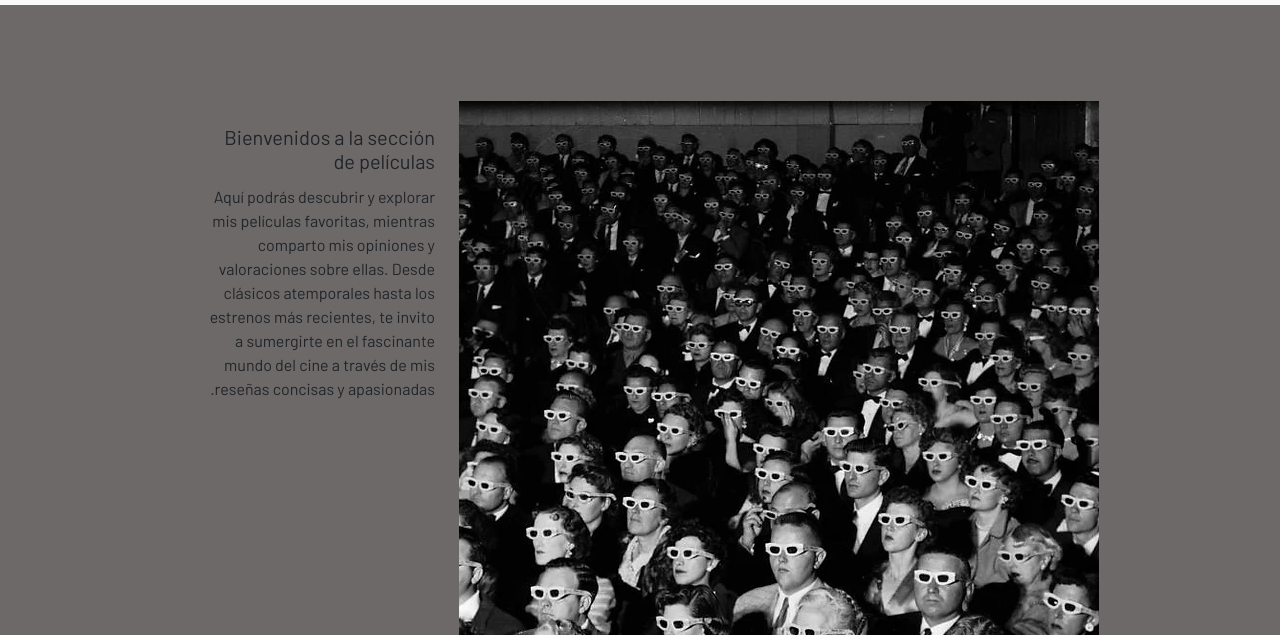
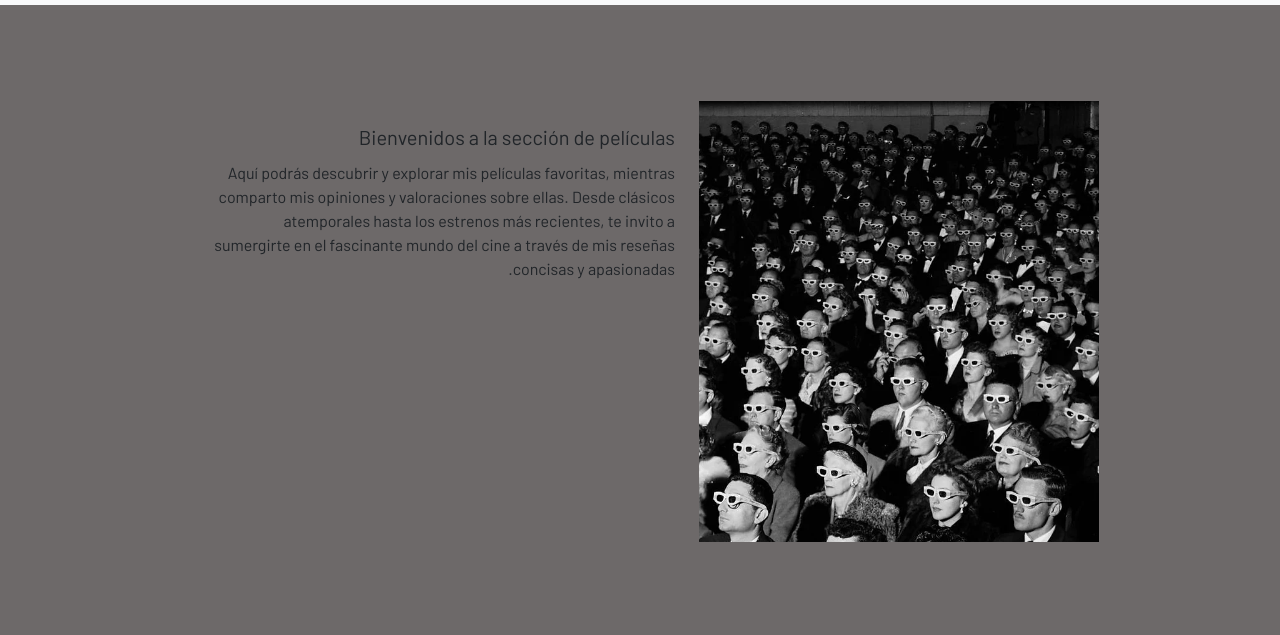
Before and after one commit to YazminTurco/Entrega2-Turco, a website: page pages/peliculas.html in a window 1280 px wide. Shown: the part 146-781 px from the top of the page. Drawn offline with nearby package versions, Linux system fonts and the light colour scheme; a web font is replaced by a local one.

Commit message:
tamaño img

```diff
--- a/pages/peliculas.html
+++ b/pages/peliculas.html
@@ -57,7 +57,7 @@
       <section class="container-fluid">
         <div class="row w-75 mx-auto my-5 servicio-fila">
           <div class="col-sg-6 col-md-12 col-sm-12 d-flex my-5 icono-wrap">
-            <img src="../multi/espectadores.webp" class="img-fluid" alt="cinefilos">
+            <img src="../multi/espectadores.webp" class="img-fluid" alt="cinefilos" width="400" height="400">
             <div>
               <h3 class="fs-5 mt-4 px-4 pb-1">Bienvenidos a la sección de películas</h3>
               <p class="px-4">Aquí podrás descubrir y explorar mis películas favoritas, mientras comparto mis opiniones y valoraciones sobre ellas. Desde clásicos atemporales hasta los estrenos más recientes, te invito a sumergirte en el fascinante mundo del cine a través de mis reseñas concisas y apasionadas.</p>
```
